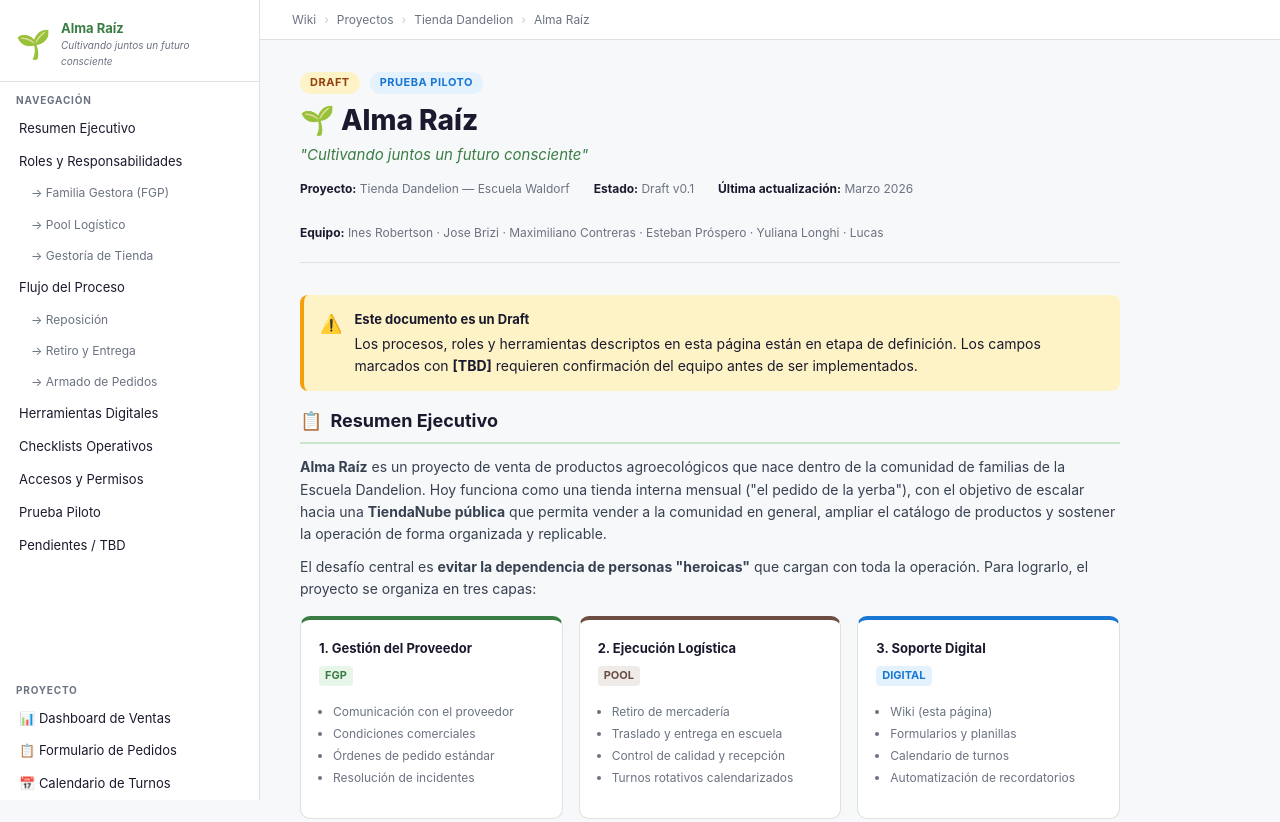
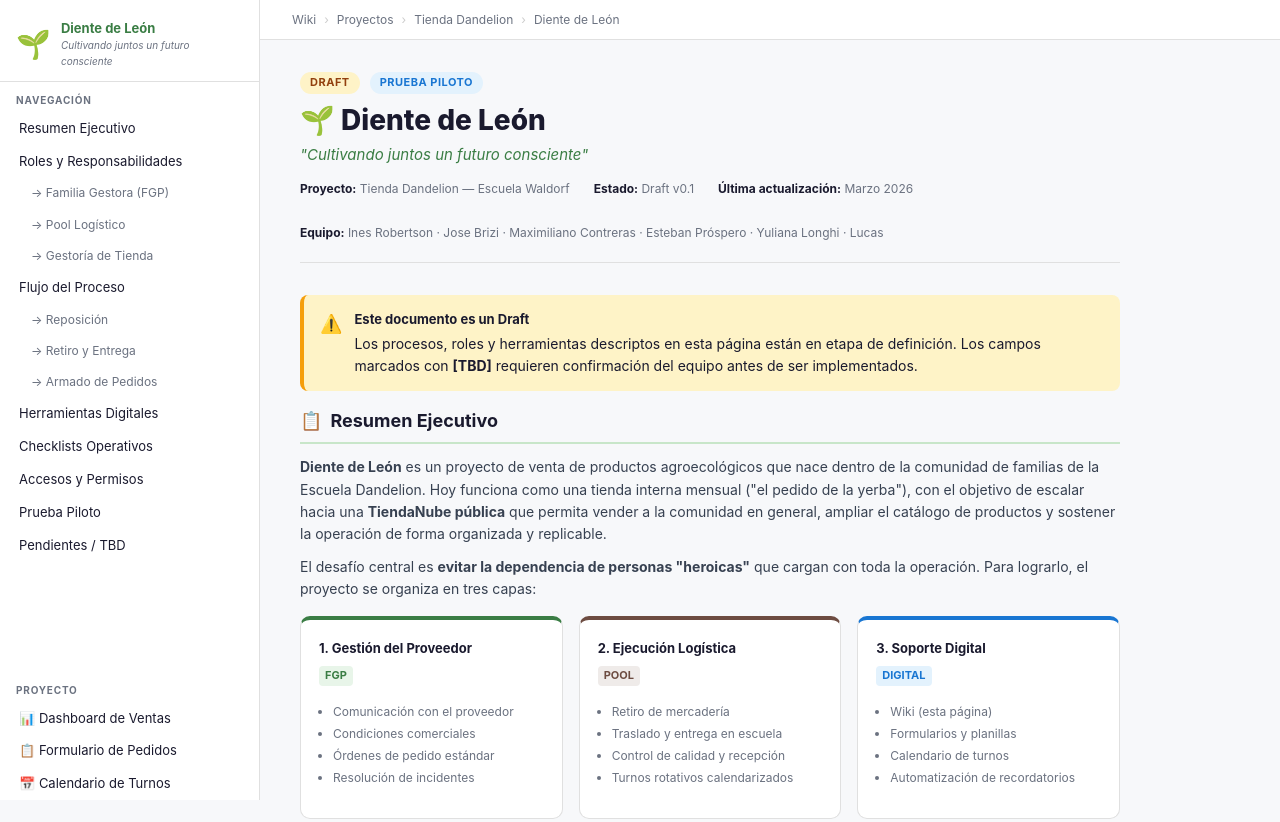
Before and after one commit to ine-robertson/dandelion-tienda-dashboard, a plain HTML site: page diente-de-leon.html in a window 1280 px wide. Shown: the top 822 px of the page. Drawn offline with Linux system fonts and the light colour scheme.

Commit message:
Add files via upload

```diff
--- a/diente-de-leon.html
+++ b/diente-de-leon.html
@@ -3,7 +3,7 @@
 <head>
 <meta charset="UTF-8">
 <meta name="viewport" content="width=device-width, initial-scale=1.0">
-<title>Alma Raíz — Wiki del Proyecto</title>
+<title>Diente de León — Wiki del Proyecto</title>
 <style>
   :root {
     --green:       #3a7d44;
@@ -159,7 +159,7 @@
   <div class="sidebar-logo">
     <div class="logo-icon">🌱</div>
     <div>
-      <div class="logo-text">Alma Raíz</div>
+      <div class="logo-text">Diente de León</div>
       <div class="logo-sub">Cultivando juntos un futuro consciente</div>
     </div>
   </div>
@@ -193,7 +193,7 @@
     <a href="#">Wiki</a><span class="sep">›</span>
     <a href="#">Proyectos</a><span class="sep">›</span>
     <a href="#">Tienda Dandelion</a><span class="sep">›</span>
-    <span>Alma Raíz</span>
+    <span>Diente de León</span>
   </div>
 
   <!-- CONTENT -->
@@ -205,7 +205,7 @@
         <span class="badge badge-draft">Draft</span>
         <span class="badge badge-pilot">Prueba Piloto</span>
       </div>
-      <div class="page-title">🌱 Alma Raíz</div>
+      <div class="page-title">🌱 Diente de León</div>
       <div class="page-tagline">"Cultivando juntos un futuro consciente"</div>
       <div class="page-attrs">
         <div class="attr"><strong>Proyecto:</strong> Tienda Dandelion — Escuela Waldorf</div>
@@ -227,7 +227,7 @@
     <div class="section" id="resumen">
       <h2><span class="icon">📋</span> Resumen Ejecutivo</h2>
       <p>
-        <strong>Alma Raíz</strong> es un proyecto de venta de productos agroecológicos que nace dentro de la comunidad de familias de la Escuela Dandelion. Hoy funciona como una tienda interna mensual ("el pedido de la yerba"), con el objetivo de escalar hacia una <strong>TiendaNube pública</strong> que permita vender a la comunidad en general, ampliar el catálogo de productos y sostener la operación de forma organizada y replicable.
+        <strong>Diente de León</strong> es un proyecto de venta de productos agroecológicos que nace dentro de la comunidad de familias de la Escuela Dandelion. Hoy funciona como una tienda interna mensual ("el pedido de la yerba"), con el objetivo de escalar hacia una <strong>TiendaNube pública</strong> que permita vender a la comunidad en general, ampliar el catálogo de productos y sostener la operación de forma organizada y replicable.
       </p>
       <p>
         El desafío central es <strong>evitar la dependencia de personas "heroicas"</strong> que cargan con toda la operación. Para lograrlo, el proyecto se organiza en tres capas:
@@ -659,7 +659,7 @@
 
     <hr>
     <p style="font-size:11px;color:var(--muted);text-align:center">
-      Alma Raíz — Wiki del Proyecto · Escuela Dandelion Pedagogía Waldorf · Draft v0.1 · Marzo 2026
+      Diente de León — Wiki del Proyecto · Escuela Dandelion Pedagogía Waldorf · Draft v0.1 · Marzo 2026
     </p>
 
   </div>
```
